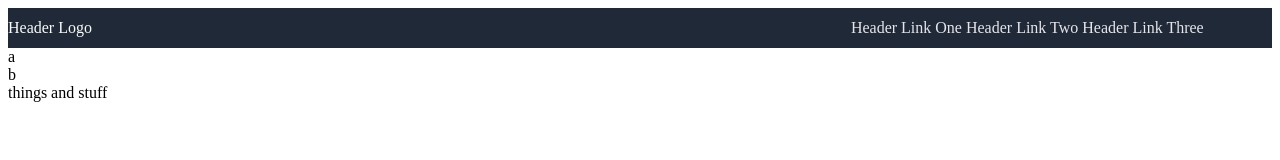
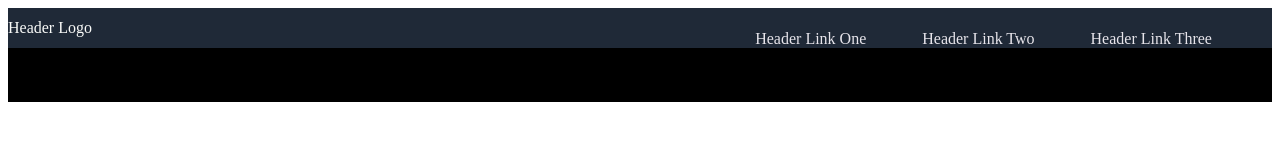
Before and after one commit to MatR-N/landpg_1, a plain HTML site: page index.html in a window 1280 px wide. Drawn offline with Linux system fonts and the light colour scheme.

Commit message:
updating style and add readme

```diff
--- a/index.html
+++ b/index.html
@@ -6,21 +6,25 @@
     <meta name="viewport" content="width=device-width, initial-scale=1.0">
     <title>Landing Page</title>
 </head>
+<div class="Page">
 <div class="header">
-    <div class="LOGO">Header Logo</div>
-    <div class="SPACE"></div>
-    <div class="LINKS">
-        <a>Header Link One</a>
-        <a>Header Link Two</a>
-        <a>Header Link Three</a>
+    <div class="LOGO" style="
+          color: #f9faf8;
+          size: 24px; ;">Header Logo</div>
+    <div class="LINKS" style="
+      color: #e7e5eb;
+      size: 18px;">
+        <div class="l_1">Header Link One</div>
+        <div class="l_2">Header Link Two</div>
+        <div class="l_3">Header Link Three</div>
     </div>
 </div>
 <div class="title">
     <div class="ti-test">a</div>
     <div class="ti-pic">b</div>
-
 </div>
 <body>
 things and stuff
 </body>
+</div>
 </html>
--- a/style.css
+++ b/style.css
@@ -1,36 +1,32 @@
+.Page{
+  background-color: black;
 
+}
 .header {
   display: flex;
-  border: 4px hsl(215, 28%, 17%);
   height: 40px;
   background-color: #1f2937;
   align-items: center;
   justify-content: space-around;
+  flex-wrap: wrap;
 }
 .LOGO{
   color: #f9faf8;
   size: 24px;
-}
-.SPACE{
-  justify-content: center;
   flex: 4;
 }
-.LINKS{
+.header .LINKS{
+  display: flex;
+  align-self: flex-end;
+  justify-content: space-evenly;
   padding-inline: 4px;
   color: #e7e5eb;
   size: 18px;
-  flex-basis: 33%;
+  flex-basis: 45%;
+
 }
 .tital{
-  display: flex;
-  flex-direction: row;
+    display: flex;
+    flex-direction: column;
+    background-color: #1f2937;
 }
-
-/*.flex-container {
-    /* display: flex; */
-/*  }
-  .flex-container div {
-    background: peachpuff;
-    border: 4px solid brown;
-    height: 100px;
-    /* flex: 1; */
```
